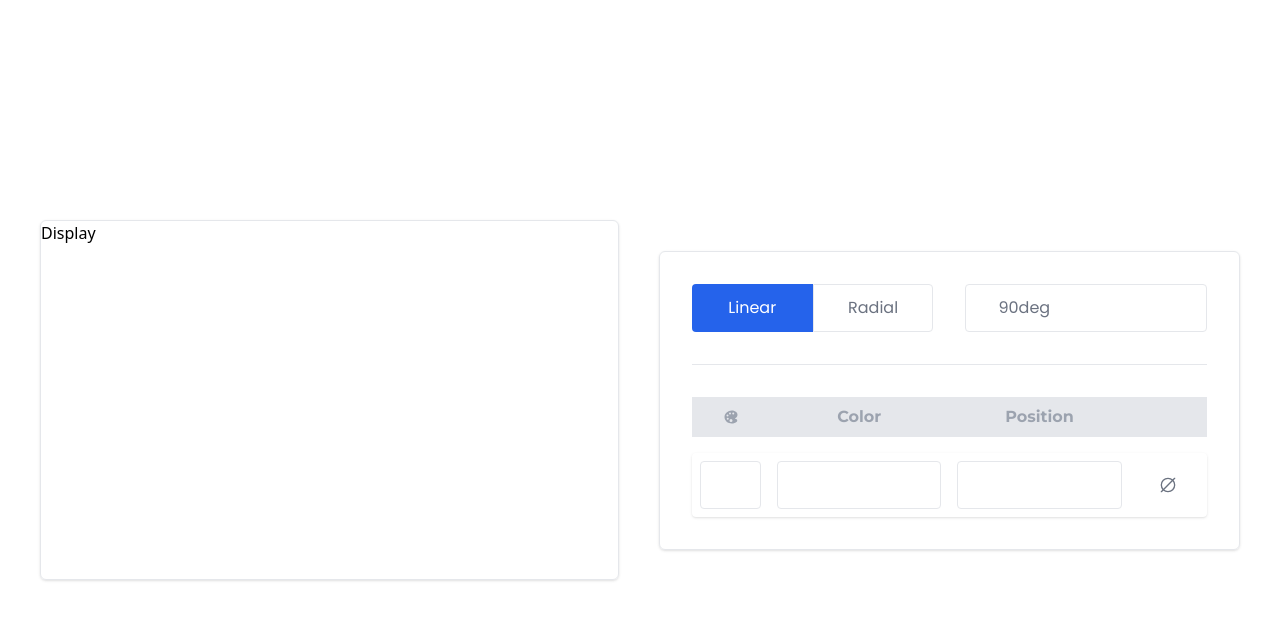
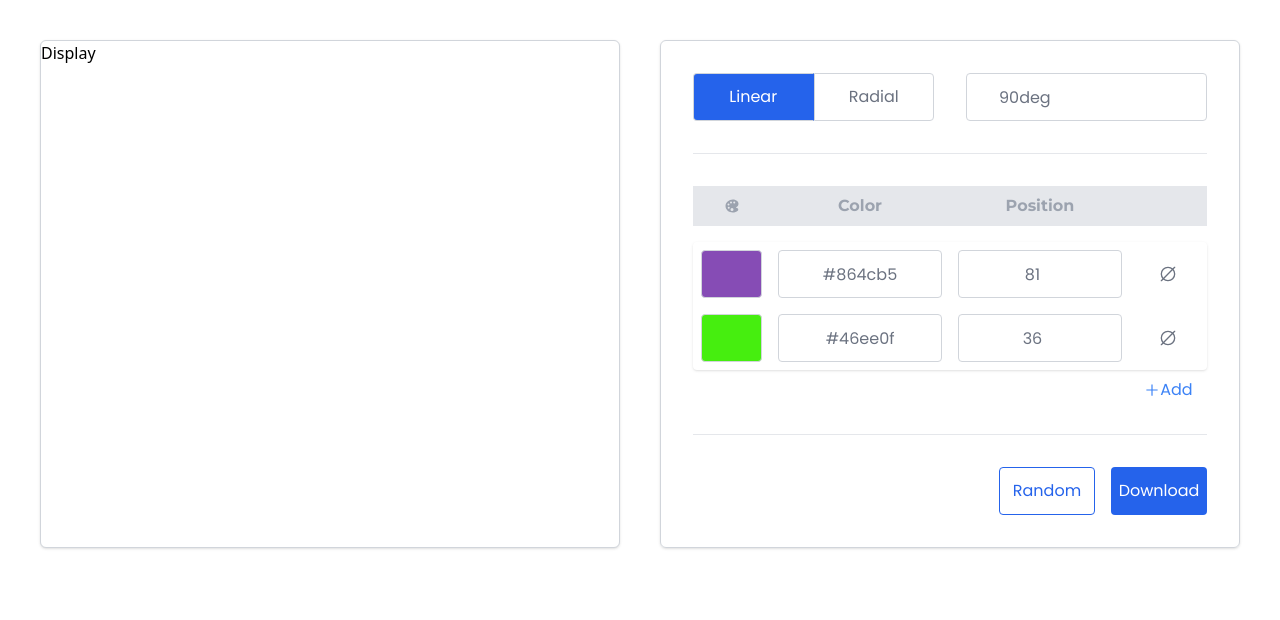
Before and after one commit to EMCSquare12/color-wave, a React (Vite) app in the folder color-wave/: page / in a window 1280 px wide. Shown: the top 620 px of the page. Built offline with nearby package versions, Linux system fonts and the light colour scheme.

Commit message:
Feat: added mapped new Color and Position

```diff
--- a/color-wave/package.json
+++ b/color-wave/package.json
@@ -15,6 +15,7 @@
     "react": "^18.2.0",
     "react-dom": "^18.2.0",
     "react-icons": "^5.1.0",
+    "react-pick-color": "^2.0.0",
     "tailwindcss": "^3.4.3"
   },
   "devDependencies": {
--- a/color-wave/src/App.jsx
+++ b/color-wave/src/App.jsx
@@ -4,7 +4,7 @@ import SelectionPallet from "./components/SelectionPallet";
 function App() {
   return (
     <>
-      <div className="md:p-10 p-4 flex flex-col md:gap-10 gap-4 md:items-center md:justify-center items-center md:flex-row h-screen w-screen">
+      <div className="md:p-10 p-4 md:grid md:grid-cols-2 md:gap-10 gap-4 flex flex-col  h-auto w-full">
         <Display />
         <SelectionPallet />
       </div>
--- a/color-wave/src/components/ColorPosition.jsx
+++ b/color-wave/src/components/ColorPosition.jsx
@@ -1,22 +1,76 @@
-const ColorPositiosn = () => {
+import { useRef, useState, useEffect } from "react";
+import ColorPicker from "react-pick-color";
+const ColorPosition = ({ propsColor, propsPosition }) => {
+  const [isOpenColor, setIsOpenColor] = useState(false);
+  const colorRef = useRef(null);
+  const [color, setColor] = useState("");
+  const [position, setPosition] = useState(0);
+
+  useEffect(() => {
+    const randomInt = Math.floor(Math.random() * 16777216);
+    const hexColor = "#" + randomInt.toString(16).padStart(6, "0");
+    const randomPostion = Math.floor(Math.random() * 100) + 1;
+    setPosition(randomPostion);
+    setColor(hexColor);
+  }, []);
+
+  useEffect(() => {
+    const handleClickOutside = (event) => {
+      if (colorRef.current && !colorRef.current.contains(event.target)) {
+        setIsOpenColor(false);
+      }
+    };
+
+    document.addEventListener("mousedown", handleClickOutside);
+
+    return () => {
+      document.removeEventListener("mousedown", handleClickOutside);
+    };
+  }, []);
   return (
     <>
-      <div className="w-[15%] h-auto flex items-center justify-center  p-2">
-        <button className="  hover:shadow md:h-12 h-10 w-full rounded focus:ring-2 border"></button>
+      <div
+        ref={colorRef}
+        className="w-[15%] h-auto flex items-center justify-center p-2 relative"
+      >
+        <button
+          style={{ backgroundColor: color }}
+          onClick={() => setIsOpenColor(!isOpenColor)}
+          className=" border-gray-300  hover:shadow md:h-12 h-10 w-full rounded focus:ring-2 border"
+        ></button>
+        {isOpenColor && (
+          <div className="absolute top-0 mt-16 left-0 z-10">
+            <ColorPicker
+              color={color}
+              onChange={(value) => setColor(value.hex)}
+            />
+          </div>
+        )}
       </div>
       <div className="w-[35%] h-auto flex items-center justify-center   p-2">
         <input
+          onChange={(e) => {
+            setColor(e.target.value), propsColor(e.target.value);
+          }}
+          onClick={() => setIsOpenColor(true)}
+          value={color}
           type="text"
-          className="hover:shadow focus:ring-2 text-center w-full md:h-12 h-10 border outline-none rounded text-gray-500 font-poppins text-sm md:text-base px-2 md:px-4"
+          className=" border-gray-300 hover:shadow focus:ring-2 text-center w-full md:h-12 h-10 border outline-none rounded text-gray-500 font-poppins text-sm md:text-base px-2 md:px-4"
         />
       </div>
       <div className="w-[35%] h-auto flex items-center justify-center   p-2">
         <input
+          value={position}
+          max={100}
+          min={0}
+          onChange={(e) => {
+            setPosition(e.target.value), propsPosition(e.target.value);
+          }}
           type="number"
-          className="hover:shadow focus:ring-2 text-center w-full md:h-12 h-10 border outline-none rounded text-gray-500 font-poppins text-sm md:text-base px-2 md:px-4"
+          className="hover:shadow border-gray-300 focus:ring-2 text-center w-full md:h-12 h-10 border outline-none rounded text-gray-500 font-poppins text-sm md:text-base px-2 md:px-4"
         />
       </div>
     </>
   );
 };
-export default ColorPositiosn;
+export default ColorPosition;
--- a/color-wave/src/components/Display.jsx
+++ b/color-wave/src/components/Display.jsx
@@ -1,6 +1,6 @@
 const Display = () => {
   return (
-    <div className="md:w-[50%] h-[30%] md:h-[50%] w-full rounded-md shadow border ">
+    <div className="md:w-full border-gray-300 h-[200px] bg-white  md:h-full w-full rounded-md shadow border ">
       Display
     </div>
   );
--- a/color-wave/src/components/SelectionPallet.jsx
+++ b/color-wave/src/components/SelectionPallet.jsx
@@ -3,6 +3,8 @@ import selectionList from "./selectionList";
 import { IoColorPalette } from "react-icons/io5";
 import ColorPosition from "./ColorPosition";
 import { LuCircleSlash2 } from "react-icons/lu";
+import { AiOutlinePlus } from "react-icons/ai";
+import { MdDeleteForever } from "react-icons/md";
 
 const SelectionPallet = () => {
   const [type, setType] = useState("");
@@ -10,6 +12,7 @@ const SelectionPallet = () => {
   const [rotationList, setRotationList] = useState([]);
   const [toggleList, setToggleList] = useState(false);
   const dropdownRef = useRef(null);
+  const [newColor, setNewColor] = useState([]);
 
   useEffect(() => {
     setType("linear");
@@ -62,19 +65,25 @@ const SelectionPallet = () => {
     setList(value);
     setToggleList(true);
   };
-
+  const handleNewColor = () => {
+    setNewColor([...newColor, <ColorPosition />]);
+  };
+  const handleDelete = (index) => {
+    const filteredNewColor = [...newColor].filter((_, id) => id !== index);
+    setNewColor(filteredNewColor);
+  };
   return (
     <div
       ref={dropdownRef}
-      className="md:w-[50%] h-auto  w-full md:gap-8 gap-4 rounded-md shadow border md:p-8 p-4 flex flex-col"
+      className="md:w-full h-full border-gray-300  w-full md:gap-8 gap-4 rounded-md shadow border md:p-8 p-4 flex flex-col"
     >
       <div className=" h-auto w-full md:gap-8 gap-4  flex flex-row">
         <div className="flex flex-row w-[50%] h-fit">
           <button
             onClick={() => handleType("linear")}
-            className={`w-[50%] md:h-12 h-10 rounded-l border border-r-transparent hover:shadow font-poppins text-sm md:text-base ${
+            className={`w-[50%] md:h-12 border-gray-300 h-10 rounded-l border border-r-transparent hover:shadow font-poppins text-sm md:text-base ${
               type === "linear"
-                ? "bg-blue-600 text-white border-blue-600"
+                ? "bg-blue-600 text-white border-blue-600 hover:bg-blue-700"
                 : "text-gray-500 hover:bg-gray-100 "
             }`}
           >
@@ -82,9 +91,9 @@ const SelectionPallet = () => {
           </button>
           <button
             onClick={() => handleType("radial")}
-            className={`w-[50%] md:h-12 h-10 rounded-r border  hover:shadow font-poppins text-sm md:text-base ${
+            className={`w-[50%] border-gray-300 md:h-12 h-10 rounded-r border  hover:shadow font-poppins text-sm md:text-base ${
               type === "radial"
-                ? "bg-blue-600 text-white border-blue-600"
+                ? "bg-blue-600 text-white border-blue-600 hover:bg-blue-700"
                 : "text-gray-500 hover:bg-gray-100  "
             }`}
           >
@@ -102,10 +111,10 @@ const SelectionPallet = () => {
             onChange={(e) => handleListChange(e.target.value)}
             value={list}
             type="text"
-            className="z-10 w-full h-10 px-6 text-sm text-gray-500 border rounded outline-none md:px-8 md:h-12 focus:ring-2 hover:shadow font-poppins md:text-base"
+            className="z-10 w-full border-gray-300 h-10 px-6 text-sm text-gray-500 border rounded outline-none md:px-8 md:h-12 focus:ring-2 hover:shadow font-poppins md:text-base"
           />
           {toggleList && (
-            <ul className=" gap-2 flex flex-col overflow-y-scroll max-h-[300px] absolute top-0 w-full h-auto p-4 mt-10 bg-white border rounded shadow md:mt-12">
+            <ul className=" gap-2 flex border-gray-300 z-20 flex-col overflow-y-scroll max-h-[300px] absolute top-0 w-full h-auto p-4 mt-10 bg-white border rounded shadow md:mt-12">
               {rotationList.map((item, index) => (
                 <li
                   key={index}
@@ -125,7 +134,7 @@ const SelectionPallet = () => {
       </div>
       <hr />
       <div className=" h-auto w-full gap-4 flex flex-col">
-        <div className="flex flex-row h-10 w-full bg-gray-200">
+        <div className="flex flex-row border-gray-300 h-10 w-full bg-gray-200">
           <div className="w-[15%] h-full flex items-center justify-center ">
             <IoColorPalette className=" text-sm md:text-base text-gray-400" />
           </div>
@@ -141,14 +150,53 @@ const SelectionPallet = () => {
           </div>
           <div className="w-[15%] h-full"></div>
         </div>
-        <div className="flex flex-row h-auto w-full shadow rounded">
+        <div className="  flex flex-col h-auto w-full shadow rounded">
           <div className="flex flex-row">
             <ColorPosition />
             <div className="w-[15%] h-auto flex items-center justify-center p-2">
               <LuCircleSlash2 className="text-gray-500 text-sm md:text-base cursor-not-allowed" />
             </div>
           </div>
+          <div className="flex flex-row">
+            <ColorPosition />
+            <div className="w-[15%] h-auto flex items-center justify-center p-2">
+              <LuCircleSlash2 className="text-gray-500 text-sm md:text-base cursor-not-allowed" />
+            </div>
+          </div>
+          {newColor.map((item, index) => (
+            <div key={index} className="flex flex-row">
+              {item}
+              <div className="w-[15%] h-auto flex items-center justify-center p-2">
+                <button
+                  onClick={() => {
+                    console.log("Clicked delete button for index:", index);
+                    handleDelete(index);
+                  }}
+                >
+                  <MdDeleteForever className="text-red-500 text-sm md:text-base  hover:text-red-600" />
+                </button>
+              </div>
+            </div>
+          ))}
         </div>
+      </div>
+      <div className="flex justify-end w-full md:-mt-6 -mt-2">
+        <button
+          disabled={newColor.length === 2}
+          onClick={handleNewColor}
+          className="w-[15%] flex items-center justify-center text-blue-500 hover:text-blue-600 font-poppins text-sm md:text-base"
+        >
+          <AiOutlinePlus /> Add
+        </button>
+      </div>
+      <hr />
+      <div className="flex justify-end items-center w-full gap-4 ">
+        <button className="h-10 md:h-12 w-24 rounded bg-white border-blue-600 border text-blue-600 font-poppins text-sm md:text-base focus:ring-2 hover:text-blue-700 hover:border-blue-700 hover:shadow">
+          Random
+        </button>
+        <button className="h-10 md:h-12 w-24 rounded bg-blue-600 text-white font-poppins text-sm md:text-base hover:bg-blue-700 hover:shadow focus:ring-2">
+          Download
+        </button>
       </div>
     </div>
   );
```
Also changed, not shown: 1 other file (tests, documents, lock files or other folders).
